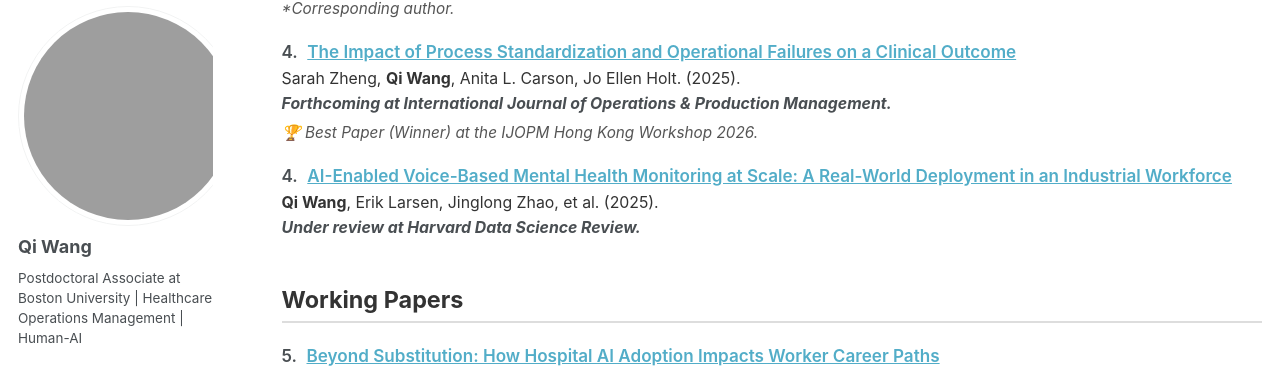
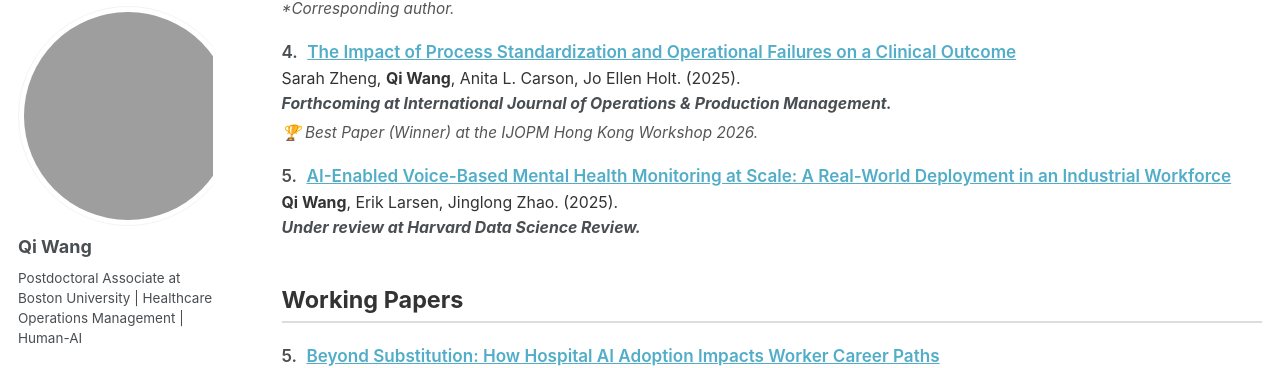
Before and after one commit to qiwang-katherine/qiwang-katherine.github.io, a Jekyll site: the page built from _pages/publications.html, in a window 1280 px wide and 900 px high, scrolled down 438 px. Shown: the part 95-463 px from the top of the window. Built offline with Jekyll 4.4.1, drawn with Linux system fonts in a browser that asks for light colours; some web fonts are replaced; a script bundle is joined from its source files by our own code; library files that are not in the unit come from our copies.

Commit message:
2025-04-hdsr-mental-health.md

```diff
--- a/_publications/2025-04-hdsr-mental-health.md
+++ b/_publications/2025-04-hdsr-mental-health.md
@@ -1,10 +1,10 @@
 ---
 title: "AI-Enabled Voice-Based Mental Health Monitoring at Scale: A Real-World Deployment in an Industrial Workforce"
 collection: publications
-permalink: /publication/04-hdsr-mental-health
+permalink: /publication/05-hdsr-mental-health
 category: submitted
-pub_number: 4
-authors: '<b>Qi Wang</b>, Erik Larsen, Jinglong Zhao, et al. (2025).'
+pub_number: 5
+authors: '<b>Qi Wang</b>, Erik Larsen, Jinglong Zhao. (2025).'
 venue_line: 'Under review at Harvard Data Science Review.'
 date: 2025-04-01
 ---
```
